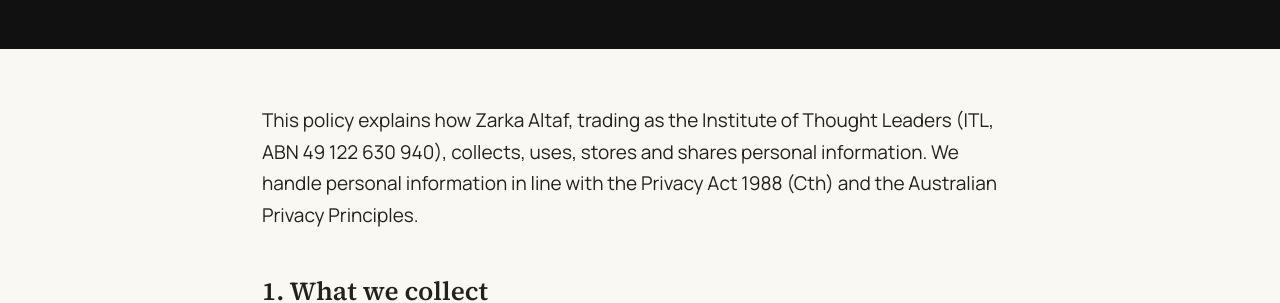
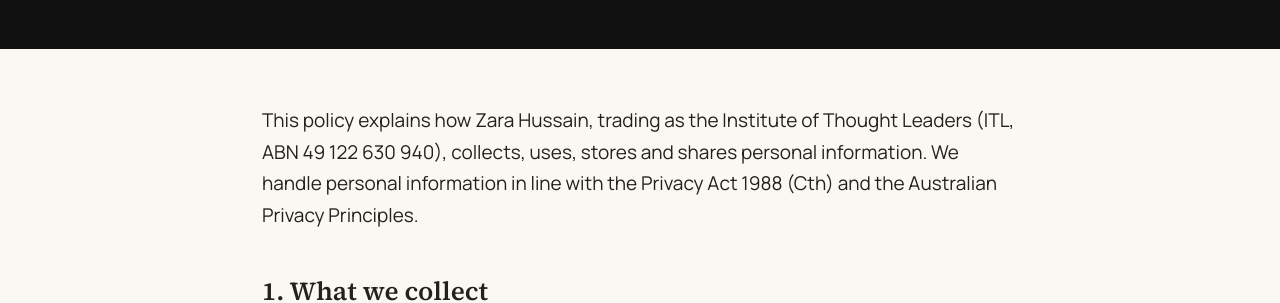
Before and after one commit to zarahussain-itl/instituteofthoughtleaders, a Jekyll site: the page built from privacy-policy.html, in a window 1280 px wide and 900 px high. Shown: the part 309-612 px from the top of the window. Built offline with Jekyll 4.4.1, drawn with Linux system fonts in a browser that asks for light colours.

Commit message:
Use Zara Hussain as the legal name on policies and licence
Co-Authored-By: Claude Opus 5.5 <noreply@anthropic.com>
Claude-Session: https://claude.ai/code/session_01WzTw3YUAbumT9V4Z5p1RNL

```diff
--- a/privacy-policy.html
+++ b/privacy-policy.html
@@ -13,7 +13,7 @@ description: "How the Institute of Thought Leaders collects, uses, stores and sh
 </section>
 
 <div style="max-width: 820px; margin: 0 auto; padding: 56px clamp(20px, 5vw, 32px) 96px; box-sizing: border-box; font-size: 17px; line-height: 1.75; color: #22211E">
-<p style="margin: 0 0 20px; font-size: 19px; line-height: 1.65">This policy explains how Zarka Altaf, trading as the Institute of Thought Leaders (ITL, ABN 49 122 630 940), collects, uses, stores and shares personal information. We handle personal information in line with the Privacy Act 1988 (Cth) and the Australian Privacy Principles.</p>
+<p style="margin: 0 0 20px; font-size: 19px; line-height: 1.65">This policy explains how Zara Hussain, trading as the Institute of Thought Leaders (ITL, ABN 49 122 630 940), collects, uses, stores and shares personal information. We handle personal information in line with the Privacy Act 1988 (Cth) and the Australian Privacy Principles.</p>
 
 <h2 style="margin: 44px 0 12px; font-family: 'Source Serif 4', Georgia, serif; font-weight: 600; font-size: 26px; line-height: 1.25">1. What we collect</h2>
 <ul style="margin: 0 0 16px; padding-left: 22px; display: flex; flex-direction: column; gap: 8px">
--- a/terms-and-conditions.html
+++ b/terms-and-conditions.html
@@ -13,7 +13,7 @@ description: "Enrolment terms for ITL certifications: fees, payment, cancellatio
 </section>
 
 <div style="max-width: 820px; margin: 0 auto; padding: 56px clamp(20px, 5vw, 32px) 96px; box-sizing: border-box; font-size: 17px; line-height: 1.75; color: #22211E">
-<p style="margin: 0 0 20px; font-size: 19px; line-height: 1.65">These terms apply when you, or your employer on your behalf, enrol in an ITL certification. "We" means Zarka Altaf, trading as the Institute of Thought Leaders (ABN 49 122 630 940). "You" means the participant and, for sponsored places, the sponsoring organisation.</p>
+<p style="margin: 0 0 20px; font-size: 19px; line-height: 1.65">These terms apply when you, or your employer on your behalf, enrol in an ITL certification. "We" means Zara Hussain, trading as the Institute of Thought Leaders (ABN 49 122 630 940). "You" means the participant and, for sponsored places, the sponsoring organisation.</p>
 
 <h2 style="margin: 44px 0 12px; font-family: 'Source Serif 4', Georgia, serif; font-weight: 600; font-size: 26px; line-height: 1.25">1. Eligibility</h2>
 <p style="margin: 0 0 16px">Participants need meaningful corporate experience, typically five years or more, and must meet any extra entry requirements listed for their certification. We may ask for evidence and may decline an enrolment that does not meet them, with a full refund.</p>
```
Also changed, not shown: 1 other file.
